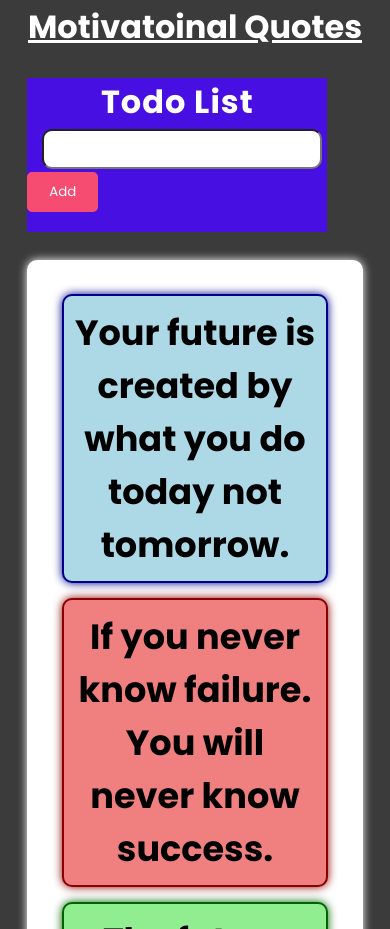
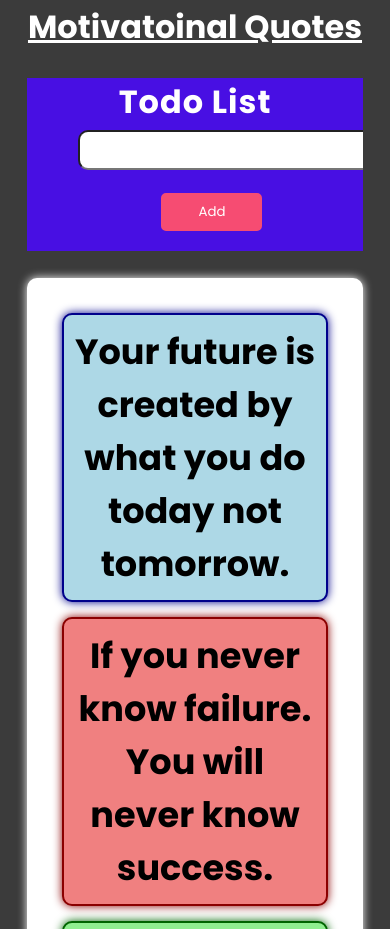
Before and after one commit to Rakeshrishi01/Self-learning, a plain HTML site: page index.html in a window 390 px wide. Shown: the part 2177-3106 px from the top of the page. Drawn offline with Linux system fonts and the light colour scheme.

Commit message:
Update style.css

```diff
--- a/style.css
+++ b/style.css
@@ -75,8 +75,8 @@ body {
     font-size: 2rem;
 }
 #input {
-    margin-left: 15px;
-    width: 280px;
+    margin-left: 15%;
+    width: 300px;
     height: 40px;
     border-radius: 10px;
 }
@@ -88,7 +88,7 @@ body {
     color: white;
     background: #F64C72;
     border: 2px solid #F64C72;
-    padding: 8px 20px;
+    padding: 7px 35px;
     border-radius: 5px;
 }
 #add:hover {
@@ -105,6 +105,7 @@ body {
    margin-top: 1%;
    margin-left: 5%;
    margin-right: 5%;
+   margin-bottom: 10px;
    color: rgb(255, 0, 93);
    background: #fbe6ea;
    padding: 8px 10px;
@@ -361,8 +362,9 @@ footer:hover {
 
 
 @media (max-width: 768px) {
-    .to-do-container {
-        width: 300px;
+    #add {
+        margin-top: 20px;
+       margin-left: 40%;
     }
     .head {
         height: 22%;
```
